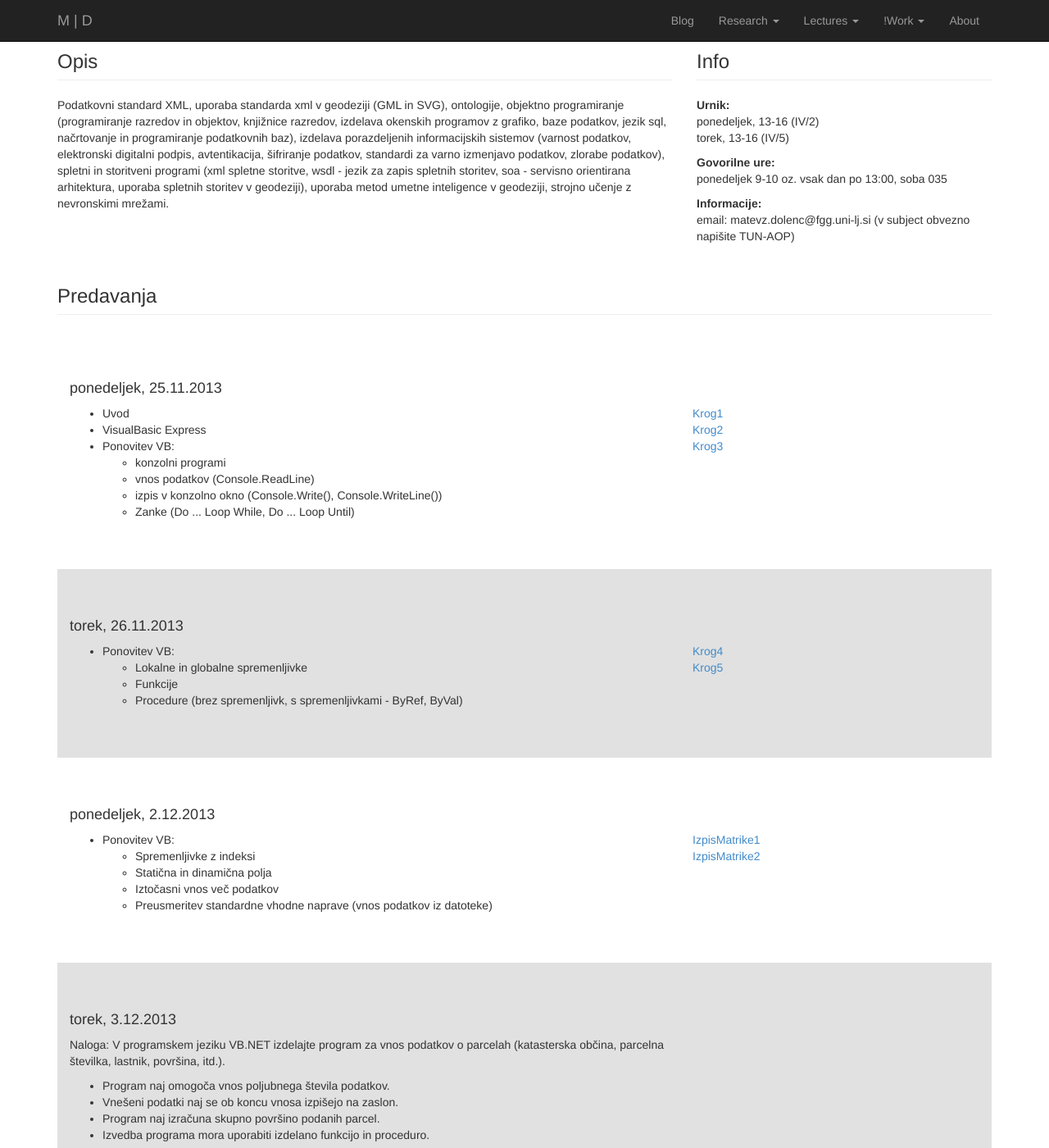
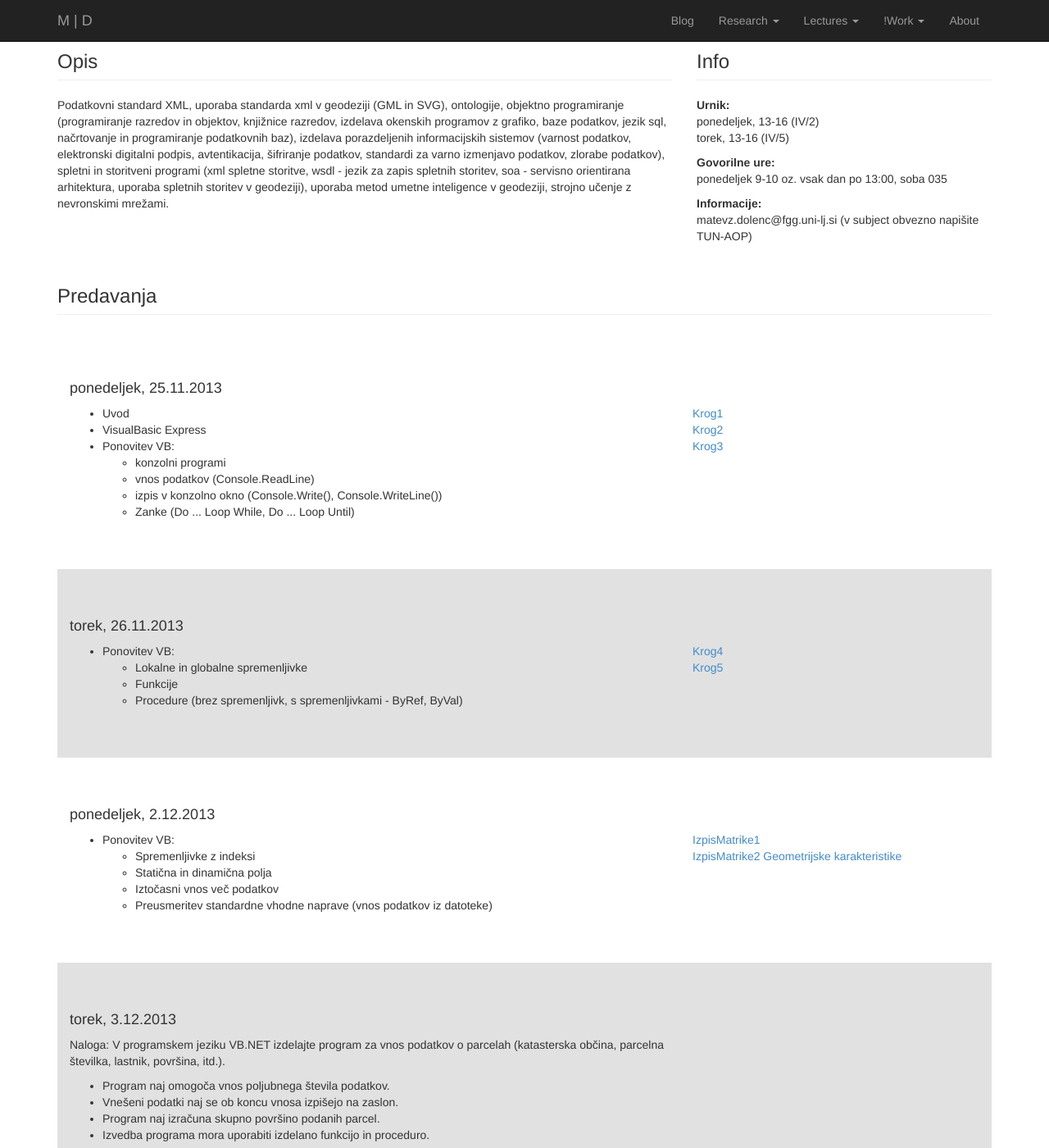
Before and after one commit to matevzdolenc/matevzdolenc.github.io, a Jekyll site: the page built from lectures/ul-fgg/tun-aop-2013/index.html, in a window 1280 px wide and 1400 px high, scrolled down 479 px. Shown: the whole window at 82% size. Built offline with Jekyll 4.4.1, drawn with Linux system fonts in a browser that asks for light colours; Markdown is read by kramdown in place of the engine named in the settings.

Commit message:
Dopolnjen tun-aop-2013

```diff
--- a/lectures/ul-fgg/tun-aop-2013/index.html
+++ b/lectures/ul-fgg/tun-aop-2013/index.html
@@ -28,7 +28,7 @@
       <h3 class="page-header">Info</h3>
       <p><strong>Urnik:</strong><br />ponedeljek, 13-16 (IV/2)<br />torek, 13-16 (IV/5)</p>
       <p><strong>Govorilne ure:</strong><br />ponedeljek 9-10 oz. vsak dan po 13:00, soba 035</p>
-      <p><strong>Informacije:</strong><br />email: matevz.dolenc@fgg.uni-lj.si (v subject obvezno napišite TUN-AOP)</p>
+      <p><strong>Informacije:</strong><br />matevz.dolenc@fgg.uni-lj.si (v subject obvezno napišite TUN-AOP)</p>
     </div>
   </div><!-- /.row -->
 
@@ -63,9 +63,9 @@
           </ul>
         </div>
         <div class="col-lg-4 col-md-4">
-          <a href="http://media.matevzdolenc.com/ul-fgg/tun-aop-2011/Krog1.zip">Krog1</a><br />
-          <a href="http://media.matevzdolenc.com/ul-fgg/tun-aop-2012/Krog2.zip">Krog2</a><br />
-          <a href="http://media.matevzdolenc.com/ul-fgg/tun-aop-2012/Krog3.zip">Krog3</a>
+          <a href="http://media.matevzdolenc.com/ul-fgg/tun-aop-2013/Krog1.zip">Krog1</a><br />
+          <a href="http://media.matevzdolenc.com/ul-fgg/tun-aop-2013/Krog2.zip">Krog2</a><br />
+          <a href="http://media.matevzdolenc.com/ul-fgg/tun-aop-2013/Krog3.zip">Krog3</a>
         </div>
       </div><!-- /.row -->
     </div><!-- /.container -->
@@ -92,8 +92,8 @@
           </ul>
         </div>
         <div class="col-lg-4 col-md-4">
-          <a href="http://media.matevzdolenc.com/ul-fgg/tun-aop-2012/Krog4.zip">Krog4</a><br />
-          <a href="http://media.matevzdolenc.com/ul-fgg/tun-aop-2012/Krog5.zip">Krog5</a>
+          <a href="http://media.matevzdolenc.com/ul-fgg/tun-aop-2013/Krog4.zip">Krog4</a><br />
+          <a href="http://media.matevzdolenc.com/ul-fgg/tun-aop-2013/Krog5.zip">Krog5</a>
         </div>
       </div><!-- /.row -->
     </div><!-- /.container -->
@@ -122,8 +122,9 @@
           </ul>
         </div>
         <div class="col-lg-4 col-md-4">
-          <a href="http://media.matevzdolenc.com/ul-fgg/tun-aop-2011/IzpisMatrike1.zip">IzpisMatrike1</a><br />
-          <a href="http://media.matevzdolenc.com/ul-fgg/tun-aop-2011/IzpisMatrike2.zip">IzpisMatrike2</a>
+          <a href="http://media.matevzdolenc.com/ul-fgg/tun-aop-2013/IzpisMatrike1.zip">IzpisMatrike1</a><br />
+          <a href="http://media.matevzdolenc.com/ul-fgg/tun-aop-2013/IzpisMatrike2.zip">IzpisMatrike2</a>
+          <a href="http://media.matevzdolenc.com/ul-fgg/tun-aop-2013/geokar-formule.zip">Geometrijske karakteristike</a>
         </div>
       </div><!-- /.row -->
     </div><!-- /.container -->
```
